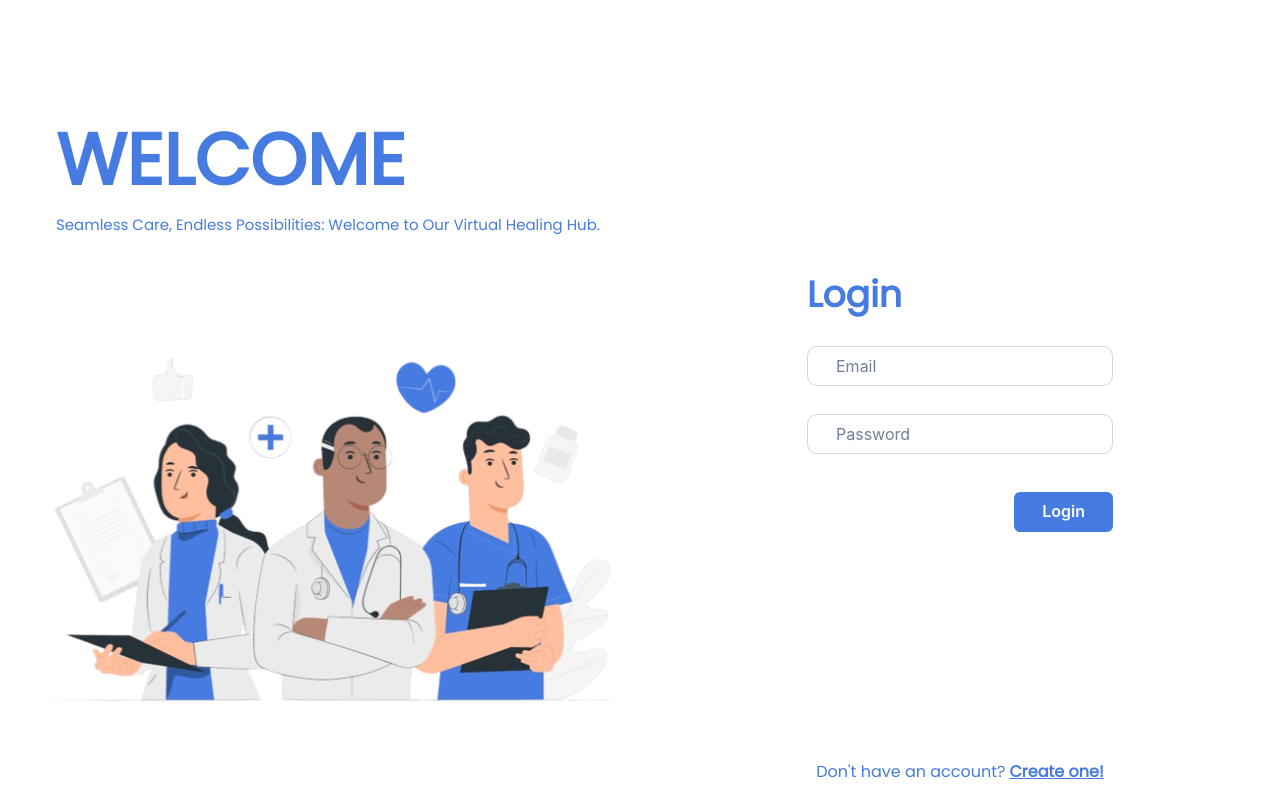
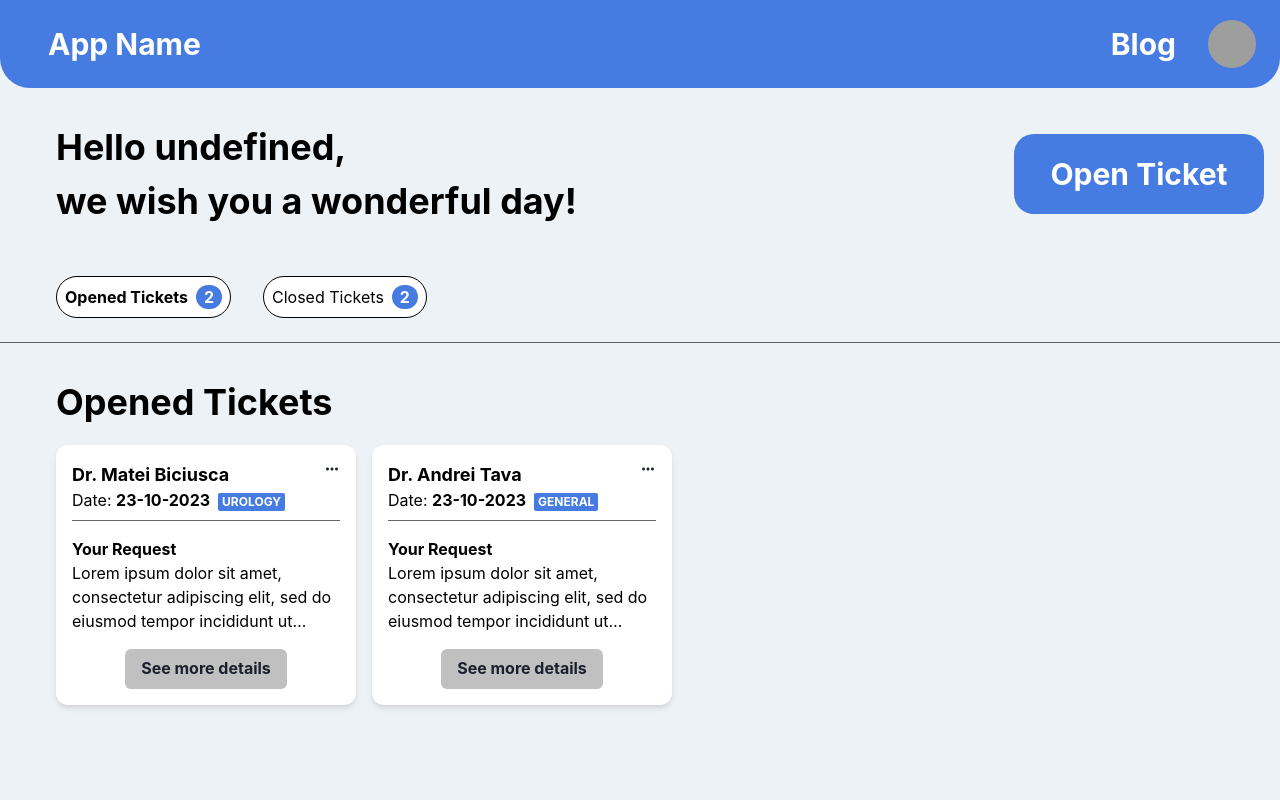
Before and after one commit to University-Projectss/Software-Engineering-Project, a React (Create React App) app in the folder frontend/: page / in a window 1280 px wide. Built offline with nearby package versions, Linux system fonts and the light colour scheme; grey boxes are pictures that could not be loaded.

Commit message:
work in progress

```diff
--- a/frontend/src/RouterComponent.tsx
+++ b/frontend/src/RouterComponent.tsx
@@ -22,7 +22,7 @@ export const RouterComponent = () => {
     <Flex height="100vh" alignItems="center" justify="center">
       <Spinner />
     </Flex>
-  ) : auth.token != null ? (
+  ) : auth.token == null ? (
     <Routes>
       <Route path="/" element={<Home />} />
       <Route path="*" element={<NotFound />} />
--- a/frontend/src/components/home/index.tsx
+++ b/frontend/src/components/home/index.tsx
@@ -15,16 +15,49 @@ import { UserContext } from "../../App";
 import { TicketsTab } from "./TicketsTab";
 import { TicketsTabContent } from "./TicketsTabContent";
 import { colors } from "../../theme";
+import { TicketForm } from "./ticketForm";
 
 export const Home: React.FC = () => {
   const auth = useContext(UserContext);
 
   // Sample tickets data
   const tickets = [
-        { id: 1, doctorName: "Matei Biciusca", date: "23-10-2023", userRequest: "Lorem ipsum dolor sit amet, consectetur adipiscing elit, sed do eiusmod tempor incididunt ut labore et dolore magna aliqua. Ut enim ad minim veniam, quis nostrud exercitation ullamco laboris nisi ut aliquip ex ea commodo consequat. Duis aute irure dolor in reprehenderit in voluptate velit esse cillum dolore eu fugiat nulla pariatur. Excepteur sint occaecat cupidatat non proident, sunt in culpa qui officia deserunt mollit anim id est laborum.", status: "opened" as const, specialization: "Urology" },
-        { id: 2, doctorName: "Roaianu Robert", date: "23-10-2023", userRequest: "Lorem ipsum dolor sit amet, consectetur adipiscing elit, sed do eiusmod tempor incididunt ut labore et dolore magna aliqua. Ut enim ad minim veniam, quis nostrud exercitation ullamco laboris nisi ut aliquip ex ea commodo consequat. Duis aute irure dolor in reprehenderit in voluptate velit esse cillum dolore eu fugiat nulla pariatur. Excepteur sint occaecat cupidatat non proident, sunt in culpa qui officia deserunt mollit anim id est laborum.", status: "closed" as const, specialization: "Cardiology" },
-        { id: 3, doctorName: "Andrei Tava", date: "23-10-2023", userRequest: "Lorem ipsum dolor sit amet, consectetur adipiscing elit, sed do eiusmod tempor incididunt ut labore et dolore magna aliqua. Ut enim ad minim veniam, quis nostrud exercitation ullamco laboris nisi ut aliquip ex ea commodo consequat. Duis aute irure dolor in reprehenderit in voluptate velit esse cillum dolore eu fugiat nulla pariatur. Excepteur sint occaecat cupidatat non proident, sunt in culpa qui officia deserunt mollit anim id est laborum.", status: "opened" as const, specialization: "General" },
-        { id: 4, doctorName: "Petrica Simion", date: "23-10-2023", userRequest: "Lorem ipsum dolor sit amet, consectetur adipiscing elit, sed do eiusmod tempor incididunt ut labore et dolore magna aliqua. Ut enim ad minim veniam, quis nostrud exercitation ullamco laboris nisi ut aliquip ex ea commodo consequat. Duis aute irure dolor in reprehenderit in voluptate velit esse cillum dolore eu fugiat nulla pariatur. Excepteur sint occaecat cupidatat non proident, sunt in culpa qui officia deserunt mollit anim id est laborum.", status: "closed" as const, specialization: "General" },
+    {
+      id: 1,
+      doctorName: "Matei Biciusca",
+      date: "23-10-2023",
+      userRequest:
+        "Lorem ipsum dolor sit amet, consectetur adipiscing elit, sed do eiusmod tempor incididunt ut labore et dolore magna aliqua. Ut enim ad minim veniam, quis nostrud exercitation ullamco laboris nisi ut aliquip ex ea commodo consequat. Duis aute irure dolor in reprehenderit in voluptate velit esse cillum dolore eu fugiat nulla pariatur. Excepteur sint occaecat cupidatat non proident, sunt in culpa qui officia deserunt mollit anim id est laborum.",
+      status: "opened" as const,
+      specialization: "Urology",
+    },
+    {
+      id: 2,
+      doctorName: "Roaianu Robert",
+      date: "23-10-2023",
+      userRequest:
+        "Lorem ipsum dolor sit amet, consectetur adipiscing elit, sed do eiusmod tempor incididunt ut labore et dolore magna aliqua. Ut enim ad minim veniam, quis nostrud exercitation ullamco laboris nisi ut aliquip ex ea commodo consequat. Duis aute irure dolor in reprehenderit in voluptate velit esse cillum dolore eu fugiat nulla pariatur. Excepteur sint occaecat cupidatat non proident, sunt in culpa qui officia deserunt mollit anim id est laborum.",
+      status: "closed" as const,
+      specialization: "Cardiology",
+    },
+    {
+      id: 3,
+      doctorName: "Andrei Tava",
+      date: "23-10-2023",
+      userRequest:
+        "Lorem ipsum dolor sit amet, consectetur adipiscing elit, sed do eiusmod tempor incididunt ut labore et dolore magna aliqua. Ut enim ad minim veniam, quis nostrud exercitation ullamco laboris nisi ut aliquip ex ea commodo consequat. Duis aute irure dolor in reprehenderit in voluptate velit esse cillum dolore eu fugiat nulla pariatur. Excepteur sint occaecat cupidatat non proident, sunt in culpa qui officia deserunt mollit anim id est laborum.",
+      status: "opened" as const,
+      specialization: "General",
+    },
+    {
+      id: 4,
+      doctorName: "Petrica Simion",
+      date: "23-10-2023",
+      userRequest:
+        "Lorem ipsum dolor sit amet, consectetur adipiscing elit, sed do eiusmod tempor incididunt ut labore et dolore magna aliqua. Ut enim ad minim veniam, quis nostrud exercitation ullamco laboris nisi ut aliquip ex ea commodo consequat. Duis aute irure dolor in reprehenderit in voluptate velit esse cillum dolore eu fugiat nulla pariatur. Excepteur sint occaecat cupidatat non proident, sunt in culpa qui officia deserunt mollit anim id est laborum.",
+      status: "closed" as const,
+      specialization: "General",
+    },
     // Add more tickets as needed
   ];
 
@@ -87,17 +120,7 @@ export const Home: React.FC = () => {
         </Text>
 
         {/* Big "Open Ticket" button */}
-                <Button
-                    bg={colors.blue}
-                    color="white"
-                    borderRadius="20px"
-                    h="80px"
-                    w="250px"
-                    fontSize="3xl"
-                    fontWeight="bold"
-                >
-                    Open Ticket
-                </Button>
+        <TicketForm />
       </Flex>
 
       <Tabs>
@@ -105,16 +128,10 @@ export const Home: React.FC = () => {
         <Flex alignItems="center" mb={4} pl={10}>
           <TabList style={{ borderBottom: "none" }}>
             {/* Opened Tickets Tab Button */}
-                        <TicketsTab
-                            text="Opened Tickets"
-                            numTickets={numOpenedTickets}
-                        />
+            <TicketsTab text="Opened Tickets" numTickets={numOpenedTickets} />
 
             {/* Closed Tickets Tab Button */}
-                        <TicketsTab
-                            text="Closed Tickets"
-                            numTickets={numClosedTickets}
-                        />
+            <TicketsTab text="Closed Tickets" numTickets={numClosedTickets} />
           </TabList>
         </Flex>
 
--- /dev/null
+++ b/frontend/src/components/home/ticketForm/index.tsx
@@ -0,0 +1,91 @@
+import {
+  Button,
+  useDisclosure,
+  Text,
+  Textarea,
+  Box,
+  Flex,
+  Modal,
+  ModalOverlay,
+  ModalContent,
+  ModalHeader,
+  ModalFooter,
+  ModalBody,
+  ModalCloseButton,
+  Select,
+} from "@chakra-ui/react";
+import { colors } from "../../../theme";
+
+export const TicketForm = () => {
+  const { isOpen, onOpen, onClose } = useDisclosure();
+  const specializationList = ["prima", "the rock", "hello", "there"];
+  return (
+    <>
+      <Button
+        bg={colors.blue}
+        _hover={{ bgColor: colors.blue }}
+        color="white"
+        borderRadius="20px"
+        h="80px"
+        w="250px"
+        fontSize="3xl"
+        fontWeight="bold"
+        onClick={onOpen}
+      >
+        Open Ticket
+      </Button>
+
+      <Modal isOpen={isOpen} onClose={onClose} size={"xl"}>
+        <ModalOverlay />
+        <ModalContent>
+          <ModalHeader
+            alignSelf={"center"}
+            fontWeight="bold"
+            fontSize={"x-large"}
+          >
+            Open Ticket
+          </ModalHeader>
+          <ModalCloseButton />
+          <ModalBody>
+            <Text fontWeight={"bold"}>
+              Please enter your symptoms or questions{" "}
+            </Text>
+            <Textarea minH={"150px"} />
+            <Box height={5} />
+            <Flex gap={2} alignItems={"center"}>
+              <Text>Specialization: </Text>
+              <Box bgColor={colors.blue} px={3} py={1} borderRadius={100}>
+                <Text color={"white"} fontWeight={900}>
+                  Cardio
+                </Text>
+              </Box>
+            </Flex>
+            <Flex
+              color={"#525252"}
+              marginTop={10}
+              gap={5}
+              alignItems={"center"}
+            >
+              <Text>Not what you want? </Text>
+              <Select
+                placeholder="Choose yourself"
+                variant={"flushed"}
+                width={"50%"}
+              >
+                {specializationList.map((s) => (
+                  <option value={s}>{s}</option>
+                ))}
+              </Select>
+            </Flex>
+          </ModalBody>
+
+          <ModalFooter>
+            <Button colorScheme="blue" mr={3} onClick={onClose}>
+              Submit
+            </Button>
+          </ModalFooter>
+        </ModalContent>
+      </Modal>
+    </>
+  );
+};
```
Also changed, not shown: 1 other file (tests, documents, lock files or other folders). Lines whose indentation alone changed are shown as unchanged.
